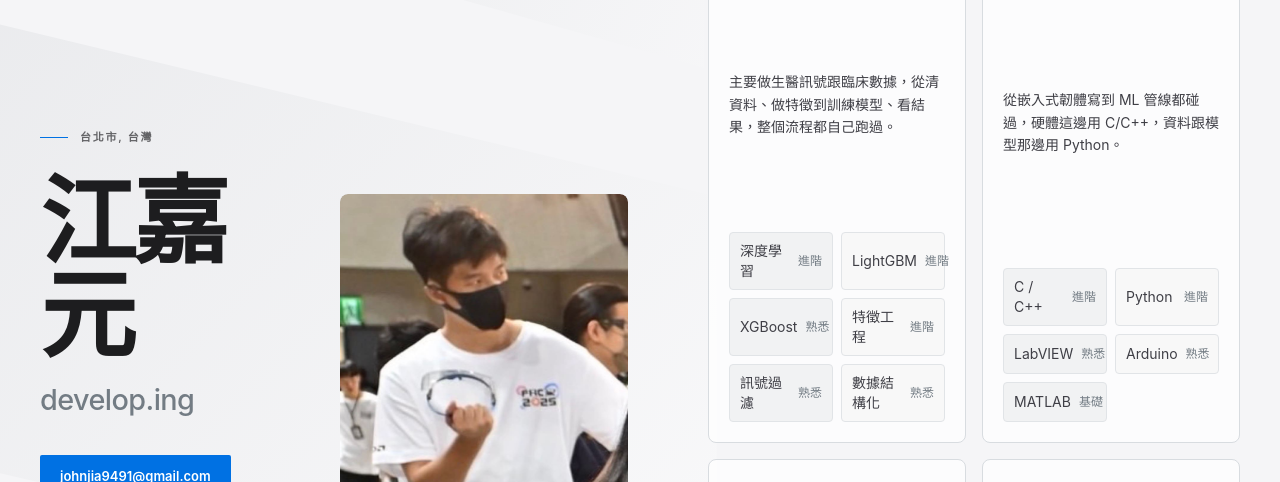
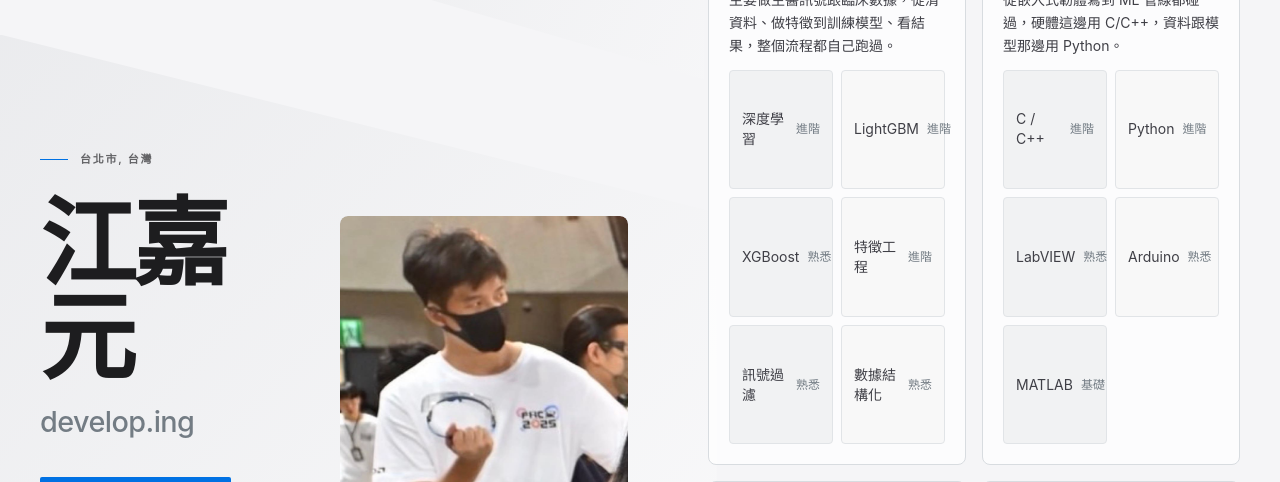
Before and after one commit to Jcsk7049/personal-website, a React (Vite) app: page / in a window 1280 px wide. Shown: the part 318-800 px from the top of the page. Built offline with nearby package versions, Linux system fonts and the light colour scheme; no server answers.

Commit message:
Expand skill tiles and tighten card content

```diff
--- a/src/components/SkillGrid.jsx
+++ b/src/components/SkillGrid.jsx
@@ -26,7 +26,7 @@ export default function SkillGrid({ skills = {}, detail = {} }) {
             <Link
               key={key}
               to={`/skills/${key}`}
-              className="skill-row skill-tile-panel group grid content-start xl:content-between gap-4 p-4 md:p-5 border border-[#D8DCE0] bg-white/75 hover:bg-white transition-colors duration-[240ms] xl:h-full"
+              className="skill-row skill-tile-panel group flex flex-col gap-3 p-4 md:p-5 border border-[#D8DCE0] bg-white/75 hover:bg-white transition-colors duration-[240ms] xl:h-full"
             >
               <div className="flex items-start gap-3">
                 <span className="pt-1 font-mono text-xs tracking-wider text-[#737C84]">{number}</span>
@@ -40,11 +40,11 @@ export default function SkillGrid({ skills = {}, detail = {} }) {
                 <p className="text-sm text-[#3F3F46] leading-relaxed">{detail[key].overview}</p>
               )}
 
-              <ul className="grid grid-cols-2 gap-2">
+              <ul className="grid grid-cols-2 gap-2 xl:flex-1 xl:auto-rows-fr">
                 {items.map((item, index) => (
                   <li
                     key={item.name}
-                    className={`skill-item-tile flex min-h-10 items-center justify-between gap-2 px-2.5 py-2 border border-[#E1E4E7] text-sm text-[#3F3F46] ${index % 2 === 0 ? 'bg-[#F1F2F3]' : 'bg-[#F8F8F8]'}`}
+                    className={`skill-item-tile flex min-h-12 xl:min-h-16 items-center justify-between gap-2 px-3 py-2.5 border border-[#E1E4E7] text-sm text-[#3F3F46] ${index % 2 === 0 ? 'bg-[#F1F2F3]' : 'bg-[#F8F8F8]'}`}
                   >
                     <span>{item.name}</span>
                     {item.level && <span className="shrink-0 text-xs text-[#737C84]">{t.levels[item.level] ?? item.level}</span>}
```
Also changed, not shown: 1 other file (tests, documents, lock files or other folders).
